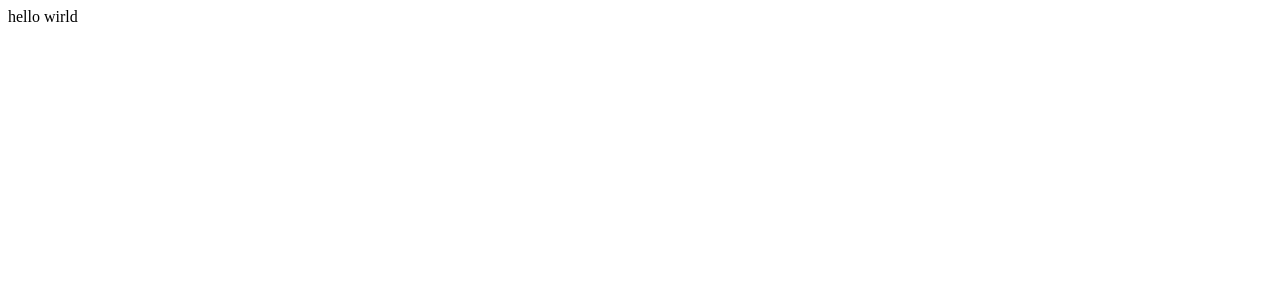
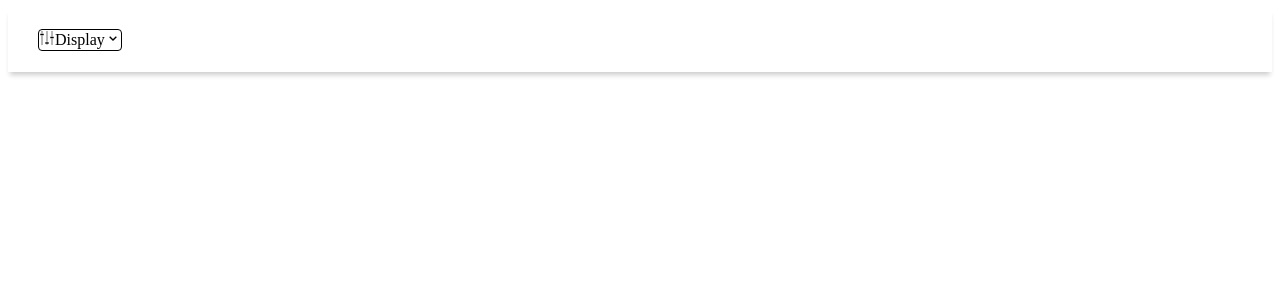
Before and after one commit to MilanMitra2210/QuickSell, a React (Create React App) app in the folder frontend-assignment/: page / in a window 1280 px wide. Shown: the top 300 px of the page. Built offline with nearby package versions, Linux system fonts and the light colour scheme.

Commit message:
Display Button added

```diff
--- a/frontend-assignment/package.json
+++ b/frontend-assignment/package.json
@@ -8,6 +8,7 @@
     "@testing-library/user-event": "^13.5.0",
     "react": "^18.2.0",
     "react-dom": "^18.2.0",
+    "react-icons": "^4.11.0",
     "react-scripts": "5.0.1",
     "web-vitals": "^2.1.4"
   },
--- a/frontend-assignment/src/App.js
+++ b/frontend-assignment/src/App.js
@@ -1,9 +1,11 @@
-import TopFold from './components/TopBar';
+import NavBar from './components/NavBar';
+import Card from './components/Card';
 
 function App() {
   return (
     <>
-      <TopFold/>
+      <NavBar/>
+      <Card/>
     </>
   );
 }
--- /dev/null
+++ b/frontend-assignment/src/components/Card.js
@@ -0,0 +1,11 @@
+import React from 'react'
+
+const Card = () => {
+  return (
+    <div className='card'>
+
+    </div>
+  )
+}
+
+export default Card
--- /dev/null
+++ b/frontend-assignment/src/components/NavBar.js
@@ -0,0 +1,53 @@
+import React, { useState } from "react";
+import { GiSettingsKnobs } from "react-icons/gi";
+import { BiChevronDown } from "react-icons/bi";
+import "./navBar.css";
+
+const NavBar = () => {
+  const [isDropdownOpen, setIsDropdownOpen] = useState(false);
+
+  const toggleDropdown = () => {
+    setIsDropdownOpen(!isDropdownOpen);
+  };
+
+  return (
+    <>
+      <div className="navBar">
+        <div className="dropdown-menu" onClick={toggleDropdown}>
+          <div>
+            <GiSettingsKnobs />
+          </div>
+          <div>Display</div>
+          <div>
+            <BiChevronDown />
+          </div>
+        </div>
+        {isDropdownOpen && (
+          <div className="dropdown-content">
+            <div className="dropdown-row">
+              <div>Grouping</div>
+              <div>
+                <select name="status" className="list">
+                  <option value="status">Status</option>
+                  <option value="status">User</option>
+                  <option value="status">Priority</option>
+                </select>
+              </div>
+            </div>
+            <div className="dropdown-row">
+              <div>Ordering</div>
+              <div>
+                <select name="status" className="list">
+                  <option value="status">Priority</option>
+                  <option value="status">User</option>
+                </select>
+              </div>
+            </div>
+          </div>
+        )}
+      </div>
+    </>
+  );
+};
+
+export default NavBar;
--- a/frontend-assignment/src/components/TopBar.js
+++ /dev/null
@@ -1,11 +0,0 @@
-import React from 'react'
-
-const TopFold = () => {
-  return (
-    <div>
-      hello wirld
-    </div>
-  )
-}
-
-export default TopFold
--- /dev/null
+++ b/frontend-assignment/src/components/navBar.css
@@ -0,0 +1,48 @@
+.navBar {
+  height: 8vh;
+  background-color: white;
+  display: flex;
+  align-items: center;
+  box-shadow: 0 5px 5px -2px rgba(0, 0, 0, 0.2);
+  /* Additional style for the dropdown menu items */
+}
+.navBar .dropdown-menu {
+  display: flex;
+  align-items: center;
+  text-align: center;
+  border: 1px solid black;
+  border-radius: 4px;
+  flex-direction: row;
+  margin-left: 30px;
+  cursor: pointer;
+}
+.navBar .dropdown-content {
+  position: absolute;
+  background-color: #fff;
+  box-shadow: 0 0 5px 5px rgba(0, 0, 0, 0.2);
+  border: 0px solid black;
+  border-radius: 4px;
+  display: flex;
+  flex-direction: column;
+  width: 300px;
+  margin-left: 30px;
+  margin-top: 160px;
+}
+.navBar .dropdown-content .dropdown-row {
+  display: flex;
+  justify-content: space-between;
+}
+.navBar .dropdown-content .dropdown-row div {
+  padding: 2px;
+  margin: 5px 0;
+}
+.navBar .dropdown-content .dropdown-row div select {
+  width: 120px;
+  border: 1px solid black;
+  border-radius: 4px;
+  padding: 2px;
+  margin: 5px 0;
+}
+.navBar .dropdown-content div {
+  padding: 0.5rem;
+} /*# sourceMappingURL=navBar.css.map */
```
Also changed, not shown: 1 other file (tests, documents, lock files or other folders).
